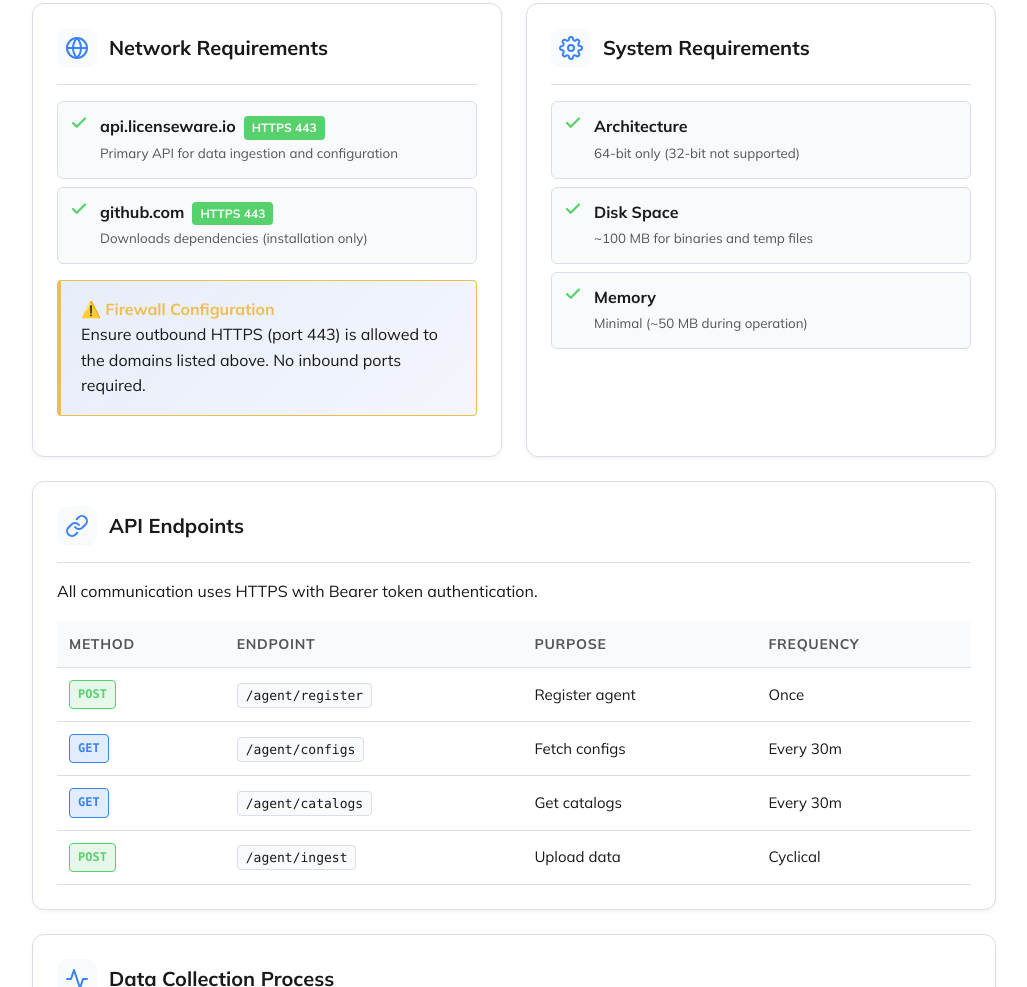
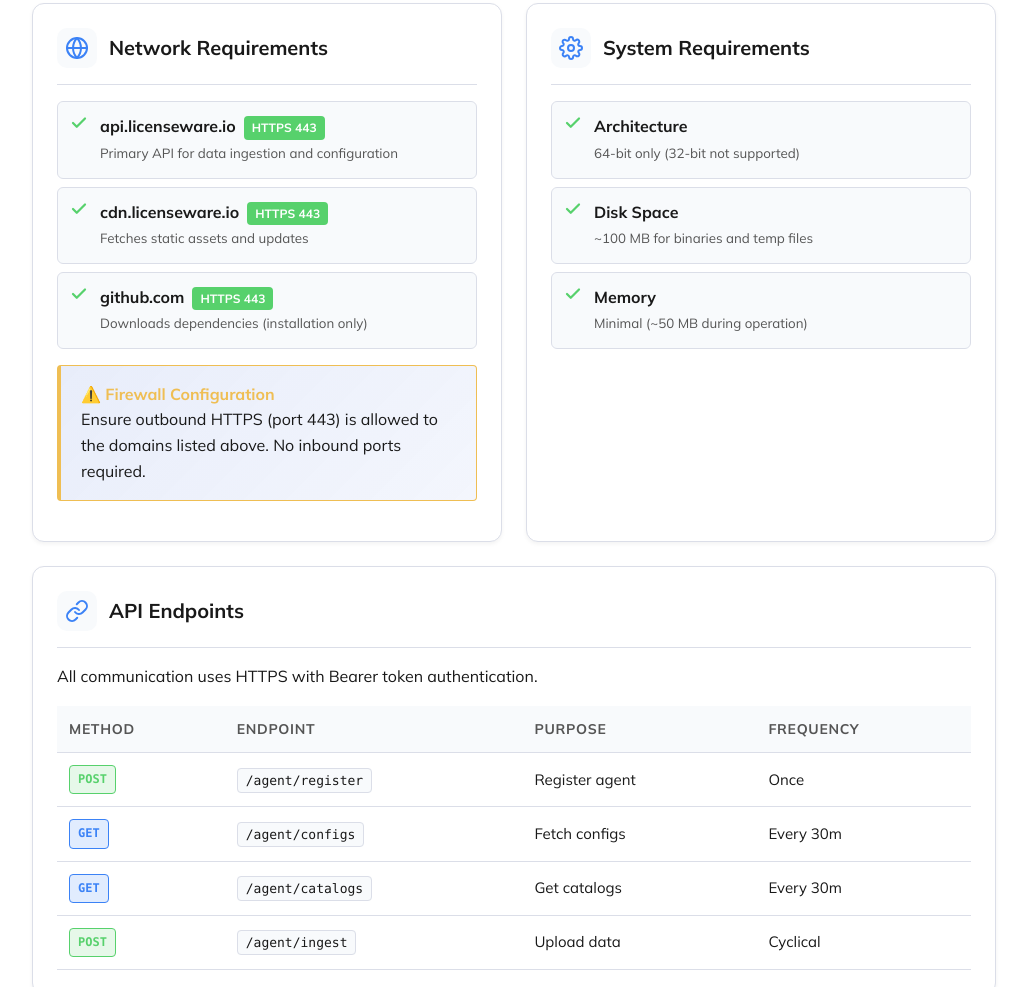
Before and after one commit to licenseware/licenseware-collector, a website built with Vite: page index.html in a window 1280 px wide. Shown: the part 875-1862 px from the top of the page, without its empty margins (252-1279 px from the left). Built offline with nearby package versions, Linux system fonts and the light colour scheme.

Commit message:
feat: add cdn to network requirements

```diff
--- a/index.html
+++ b/index.html
@@ -1270,6 +1270,32 @@
                     style="color: var(--text-secondary)"
                     data-i18n="network.api_desc"
                     >Primary API for data ingestion and configuration</small
+                  >
+                </div>
+              </li>
+              <li>
+                <span class="check" aria-hidden="true">
+                  <svg
+                    xmlns="http://www.w3.org/2000/svg"
+                    width="16"
+                    height="16"
+                    viewBox="0 0 24 24"
+                    fill="none"
+                    stroke="currentColor"
+                    stroke-width="2"
+                    stroke-linecap="round"
+                    stroke-linejoin="round"
+                  >
+                    <polyline points="20 6 9 17 4 12"></polyline>
+                  </svg>
+                </span>
+                <div>
+                  <strong>cdn.licenseware.io</strong
+                  ><span class="port-badge">HTTPS 443</span><br />
+                  <small
+                    style="color: var(--text-secondary)"
+                    data-i18n="network.cdn_desc"
+                    >Fetches static assets and updates</small
                   >
                 </div>
               </li>
```
